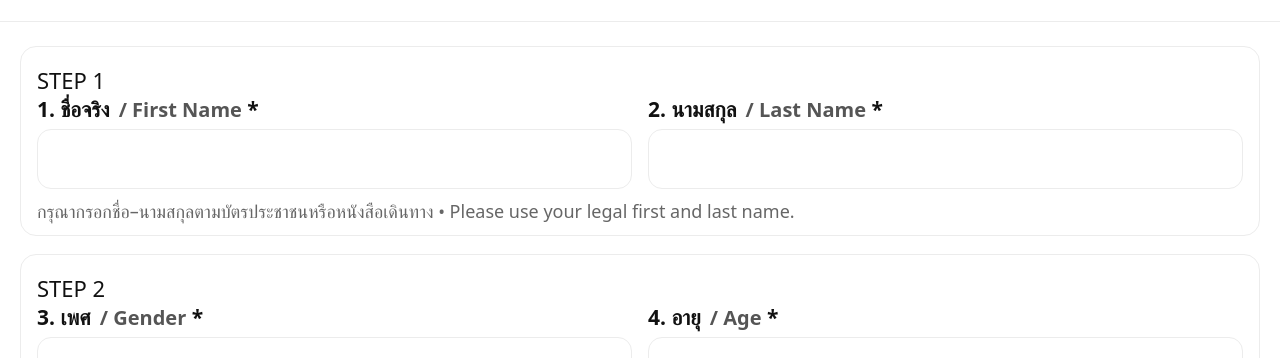
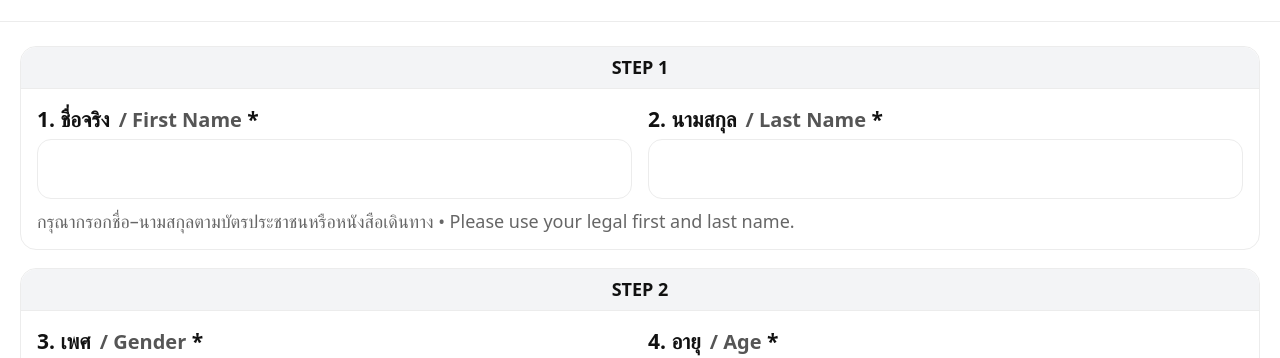
Before and after one commit to AMSE-Sports/WGP1-Ticket-Sale, a plain HTML site: page index.html in a window 1280 px wide. Shown: the part 400-758 px from the top of the page. Drawn offline with nearby package versions, Linux system fonts and the light colour scheme.

Commit message:
Update index.html

```diff
--- a/index.html
+++ b/index.html
@@ -115,41 +115,59 @@
     @media (min-width:760px) {
       .row.two { grid-template-columns:1fr 1fr; }
     }
-   /* STEP ปกติ */
+  /* กล่องของแต่ละ STEP */
 .form-step {
-  position:relative;
-  border:1px solid var(--border);
-  border-radius:16px;
-  padding:18px 16px 12px;
-  margin-bottom:18px;
-  background:#fff;
-  transition:border-color .2s, box-shadow .2s, background .2s;
+  position: relative;
+  border: 1px solid var(--border);
+  border-radius: 16px;
+  margin-bottom: 18px;
+  background: #fff;
+  padding: 58px 16px 16px; /* เผื่อพื้นที่ด้านบนสำหรับแถบ STEP */
+  transition: border-color .2s, box-shadow .2s, background .2s;
 }
 
-/* STEP ที่กรอกอยู่ */
+/* แถบ STEP ด้านบน — ใช้ layout แบบเดียวกันทุกสถานะ */
+.form-step .step-badge {
+  position: absolute;
+  top: 0;
+  left: 0;
+  right: 0;                 /* ให้เต็มกว้างกล่อง */
+  height: 42px;
+  display: flex;
+  align-items: center;
+  justify-content: center;  /* ตัวหนังสืออยู่กึ่งกลางเสมอ */
+  border-radius: 16px 16px 0 0;
+  font-size: var(--font-note);
+  font-weight: 800;
+  background: #f3f4f6;      /* สีพื้น default */
+  color: #111;
+  border-bottom: 1px solid var(--border);
+}
+
+/* STEP กำลังกรอกอยู่ (active) */
 .form-step.active {
-  border-color:var(--primary);
-  box-shadow:0 0 0 3px rgba(243,112,33,.18);
-  background:#fffdf8;
+  border-color: var(--primary);
+  box-shadow: 0 0 0 3px rgba(243,112,33,.18);
+  background: #fffdf8;
 }
 .form-step.active .step-badge {
-  background:var(--primary);
-  color:#fff;
-  border-color:var(--primary);
+  background: var(--primary);
+  color: #fff;
+  border-bottom-color: var(--primary);
 }
 
-/* STEP ที่กรอกครบแล้ว */
+/* STEP กรอกครบแล้ว (complete) */
 .form-step.complete {
-  border-color:#16a34a;
-  background:#dcfce7;            /* เขียวอ่อน */
+  border-color: #16a34a;
+  background: #dcfce7;
 }
 .form-step.complete .step-badge {
-  background:#16a34a;
-  border-color:#16a34a;
-  color:#fff;
+  background: #16a34a;
+  color: #fff;
+  border-bottom-color: #16a34a;
 }
 
-/* ไม่ให้ตัวอักษรจาง/หายเมื่อ step เป็น complete */
+/* ไม่ให้ตัวอักษรใน step ที่ complete จาง/หาย */
 .form-step.complete label.title,
 .form-step.complete .note,
 .form-step.complete input,
@@ -161,8 +179,7 @@
   color:#9ca3af;
 }
 
-
-    label.title {
+        label.title {
       font-weight:800;
       font-size:var(--font-label);
       margin-bottom:6px;
```
